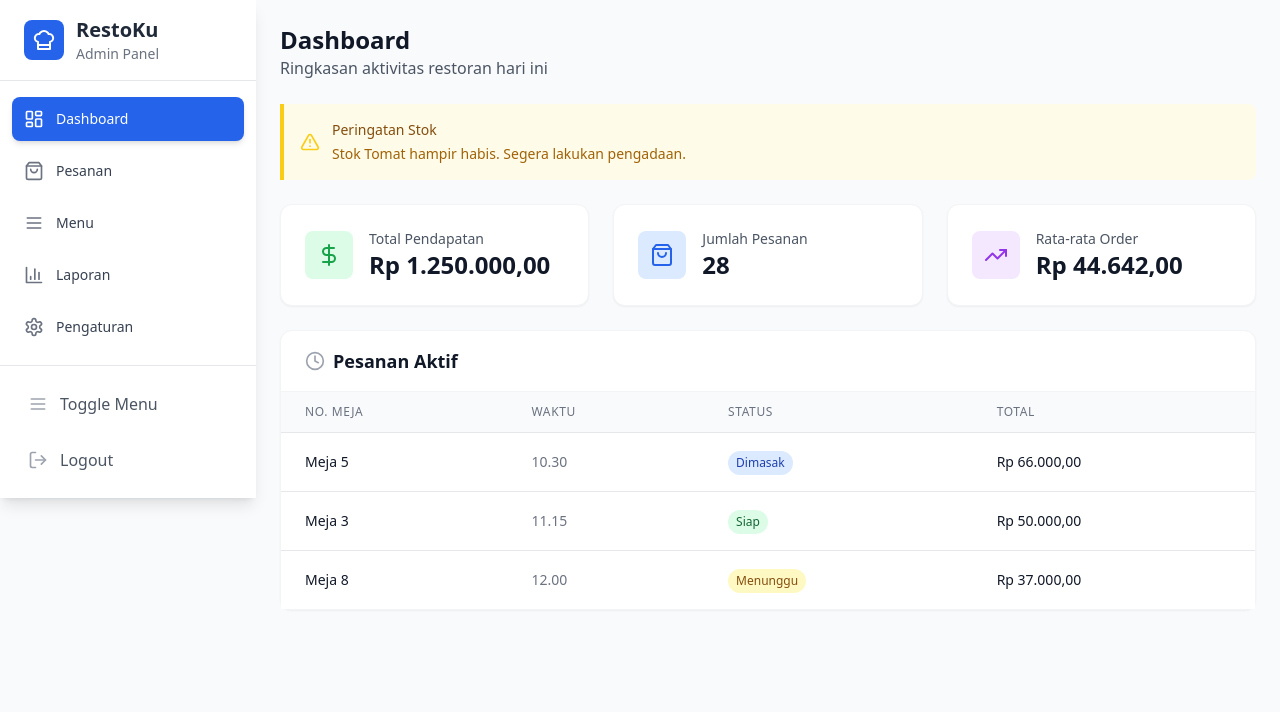
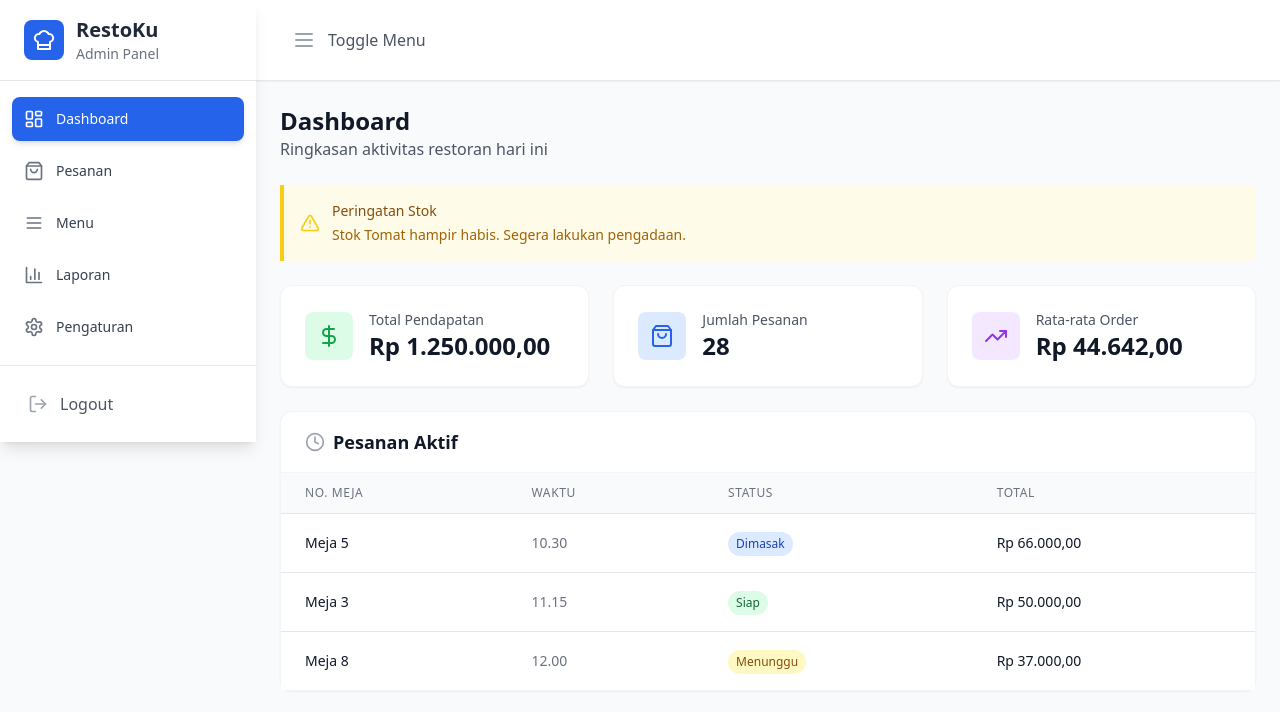
Before and after one commit to ZARProg/restoku-id, a React (Vite) app: page / in a window 1280 px wide. Shown: the top 712 px of the page. Built offline with nearby package versions, Linux system fonts and the light colour scheme.

Commit message:
Move toggle button back to original position

```diff
--- a/src/components/Layout.tsx
+++ b/src/components/Layout.tsx
@@ -53,6 +53,18 @@ const Layout: React.FC<LayoutProps> = ({ children, currentPage, onPageChange })
         </header>
 
         {/* Desktop Toggle */}
+        <div className="hidden lg:block bg-white shadow-sm border-b border-gray-200">
+          <div className="px-6 py-4">
+            <button
+              onClick={() => setSidebarCollapsed(!sidebarCollapsed)}
+              className="flex items-center px-3 py-3 text-gray-600 hover:bg-gray-50 hover:text-gray-900 rounded-lg transition-all duration-200 group"
+            >
+              <Menu className="h-6 w-6 text-gray-400 group-hover:text-gray-600" />
+              <span className="ml-3 font-medium">Toggle Menu</span>
+            </button>
+          </div>
+        </div>
+
         {/* Page Content */}
         <main className="flex-1 overflow-auto">
           <div className="p-6">
--- a/src/components/Sidebar.tsx
+++ b/src/components/Sidebar.tsx
@@ -72,19 +72,6 @@ const Sidebar: React.FC<SidebarProps> = ({ currentPage, onPageChange, isCollapse
 
       {/* Logout */}
       <div className="p-4 border-t border-gray-200">
-        {/* Desktop Toggle Button */}
-        <div className="hidden lg:block mb-3">
-          <button
-            onClick={onToggleCollapse}
-            className="w-full flex items-center px-3 py-2.5 text-gray-600 hover:bg-gray-50 hover:text-gray-900 rounded-lg transition-all duration-200 group"
-          >
-            <MenuIcon className="h-5 w-5 text-gray-400 group-hover:text-gray-600" />
-            {!isCollapsed && (
-              <span className="ml-3 font-medium">Toggle Menu</span>
-            )}
-          </button>
-        </div>
-
         <button className="w-full flex items-center px-3 py-2.5 text-gray-600 hover:bg-gray-50 hover:text-gray-900 rounded-lg transition-all duration-200 group">
           <LogOut className="h-5 w-5 text-gray-400 group-hover:text-gray-600" />
           {!isCollapsed && (
```
